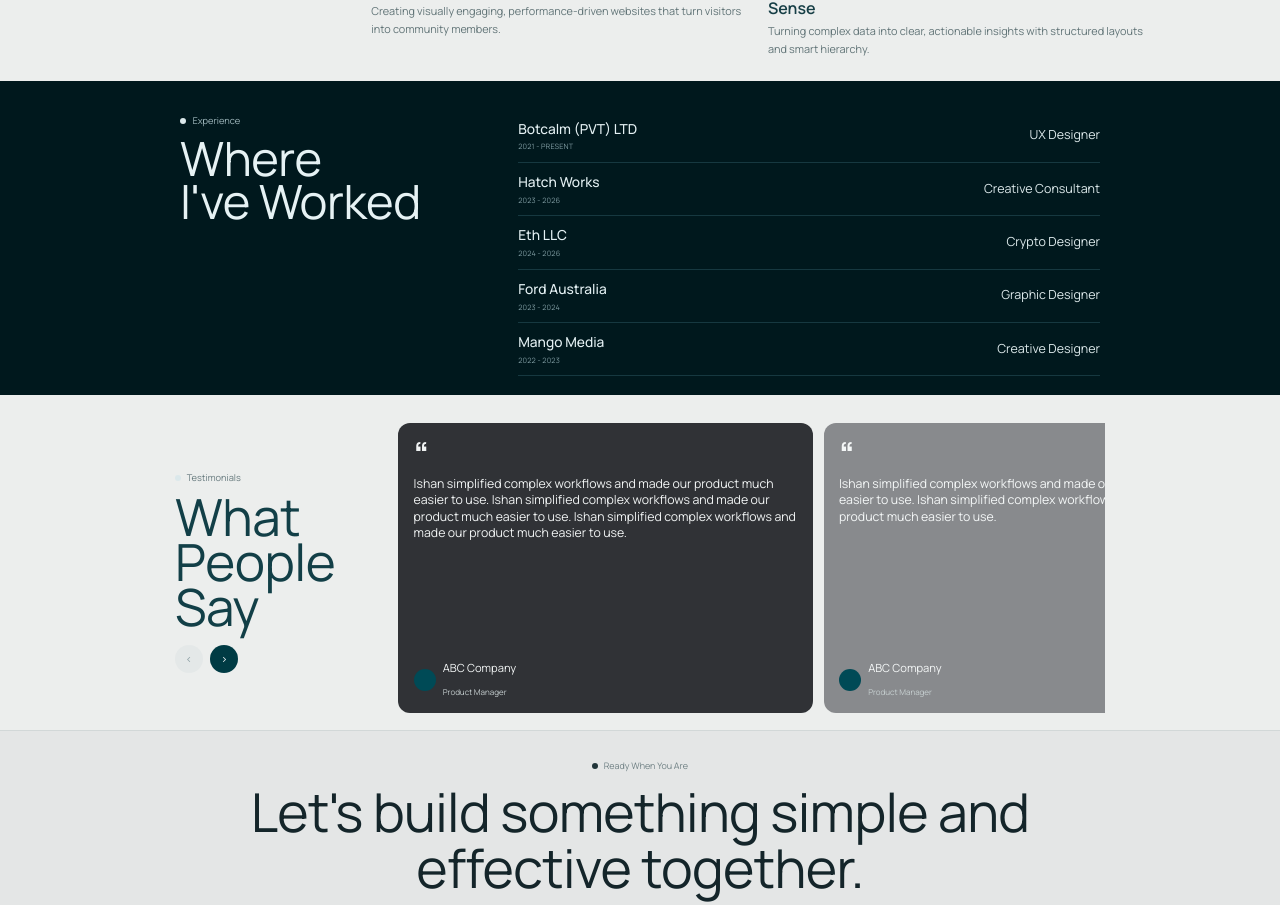
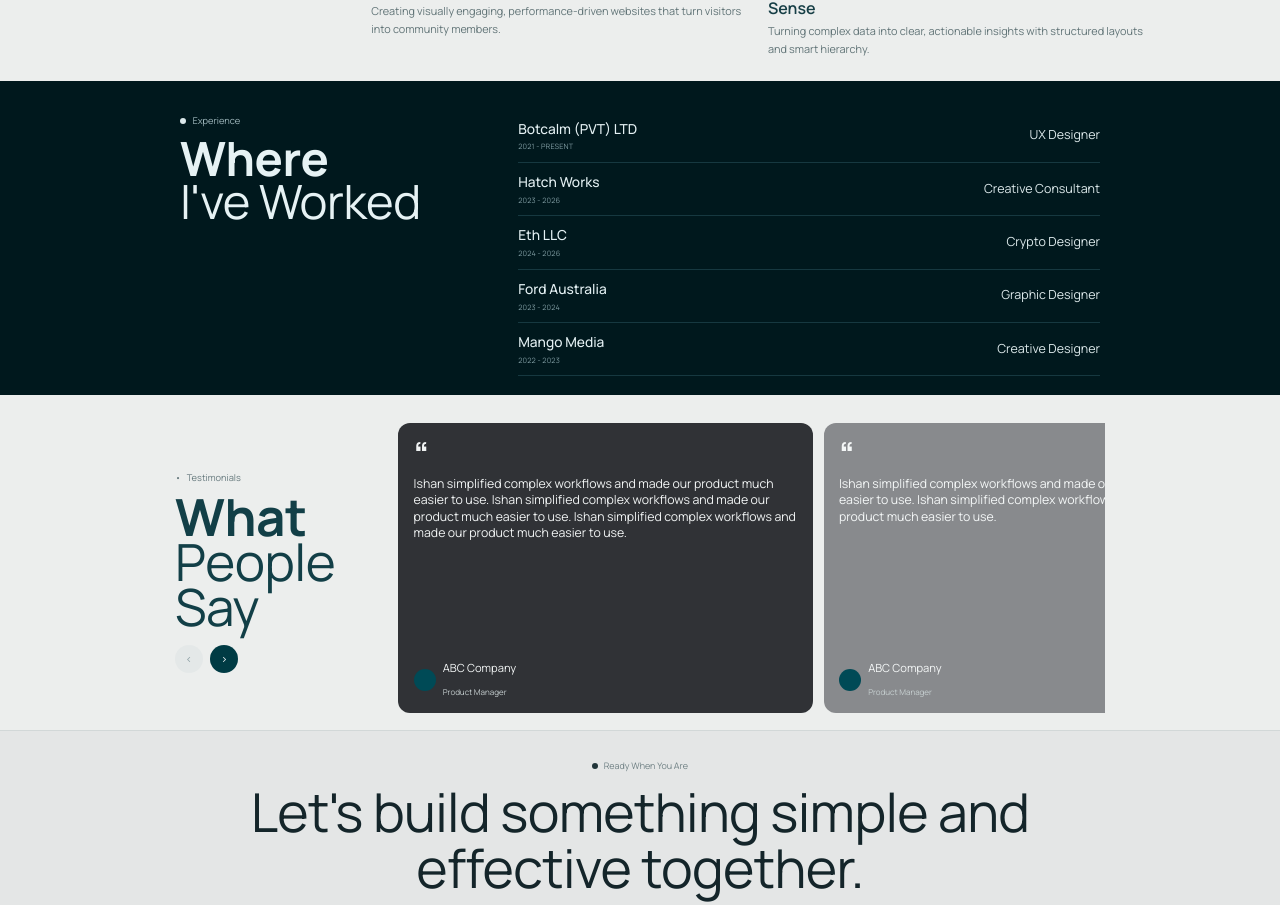
Before and after one commit to kushan00/ishan-portfolio, a Next.js app: page / in a window 1280 px wide. Shown: the part 2454-3359 px from the top of the page. Built offline with nearby package versions, Linux system fonts and the light colour scheme.

Commit message:
add bullets

```diff
--- a/app/page.tsx
+++ b/app/page.tsx
@@ -218,7 +218,7 @@ export default function Home() {
               Experience
             </p>
             <h3>
-              Where
+              <strong>Where</strong>
               <br />
               I&apos;ve Worked
             </h3>
@@ -242,11 +242,11 @@ export default function Home() {
         <div className="testimonials-inner">
           <div className="testimonials-head">
             <p className="testimonials-kicker">
-              <span className="experience-dot" aria-hidden="true" />
+              <span aria-hidden="true">• </span>
               Testimonials
             </p>
             <h3>
-              What
+              <strong>What</strong>
               <br />
               People Say
             </h3>
```
